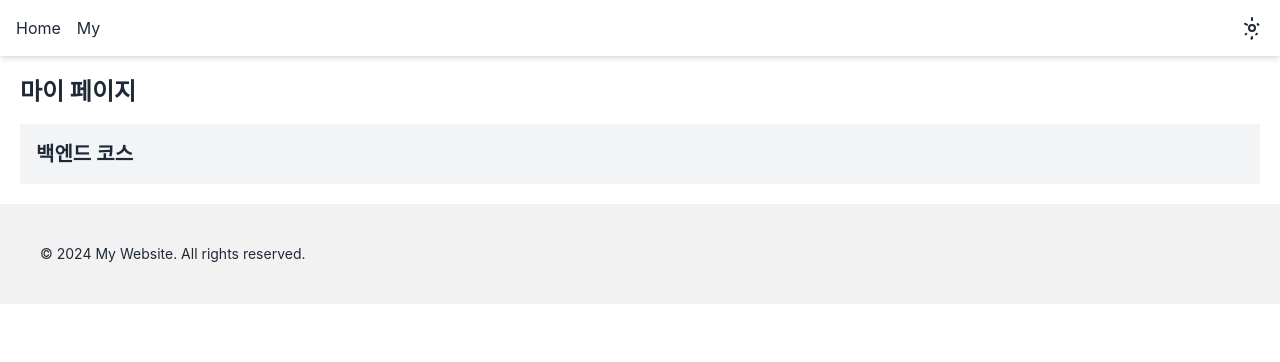
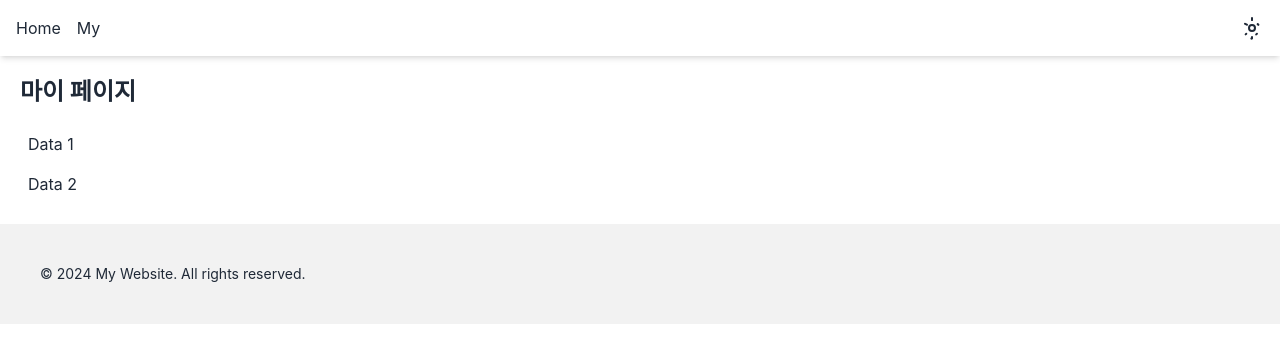
Before and after one commit to DAN-MU-ZI/capstone, a React (Create React App) app in the folder fe/: page /my in a window 1280 px wide. Shown: the top 362 px of the page. Built offline with nearby package versions, Linux system fonts and the light colour scheme.

Commit message:
데이터 의존성 분리

```diff
--- a/fe/src/dataService.ts
+++ b/fe/src/dataService.ts
@@ -1,17 +1,28 @@
 // dataService.ts
 
-// 데이터를 JSON 파일로부터 가져옴 (파일 시스템이나 임의의 데이터 반환)
-const data = require('./data2.json');  // 실제 데이터가 저장된 파일 경로
+// 여러 개의 데이터 파일을 배열로 관리
+const data1 = require('./data.json');
+const data2 = require('./data2.json');
+const dataStore = [data1, data2];
 
-// 데이터를 가져오는 함수
-export const getData = () => {
-    return data;  // 데이터를 반환
+// 인덱스를 통해 데이터를 반환하는 함수
+export const getData = (index: number) => {
+    if (index >= 0 && index < dataStore.length) {
+        return dataStore[index];  // 올바른 인덱스일 경우 해당 데이터를 반환
+    } else {
+        throw new Error('Invalid index provided');
+    }
 };
 
-// 개별 프로그램을 가져오는 함수 (필요시)
-export const getProgramById = (programId: string) => {
-    const programs = data.programs || [];
-    return programs.find((program: any) => program.uuid === programId);
+// 데이터 목록의 정보를 반환하는 함수
+export const getDataList = () => {
+    return dataStore.map((data, index) => {
+        const { title, description } = data;
+        return {
+            id: index,
+            name: `Data ${index + 1}`,
+            title: title || `Title ${index + 1}`,
+            description: description || `Description ${index + 1}`
+        };
+    });
 };
-
-// 필요시 더 세부적으로 데이터를 반환하는 함수 추가 가능
--- a/fe/src/pages/Flow.tsx
+++ b/fe/src/pages/Flow.tsx
@@ -1,6 +1,6 @@
 import React, { useState, MouseEvent } from 'react';
 import ReactFlow, { Node, Edge, useNodesState, useEdgesState } from 'react-flow-renderer';
-import { useNavigate } from 'react-router-dom';
+import { useNavigate, useParams } from 'react-router-dom';
 import Accordion from '@mui/material/Accordion';
 import AccordionSummary from '@mui/material/AccordionSummary';
 import AccordionDetails from '@mui/material/AccordionDetails';
@@ -43,8 +43,7 @@ interface Subject {
     modules: Module[];
 }
 
-const createNodesAndEdges = () => {
-    const data = getData();
+const createNodesAndEdges = (data: any) => {
     const nodes: Node[] = [];
     const edges: Edge[] = [];
     let yOffset = 0;
@@ -112,7 +111,12 @@ const createNodesAndEdges = () => {
 
 
 const Flow: React.FC = () => {
-    const { nodes, edges } = createNodesAndEdges();
+    const { programId } = useParams<{ programId: string }>();
+    const data = getData(Number(programId));
+
+    // 노드 및 엣지 생성
+    const { nodes, edges } = createNodesAndEdges(data);
+
     const [nodesState, setNodesState, onNodesChange] = useNodesState(nodes);
     const [edgesState, setEdgesState, onEdgesChange] = useEdgesState(edges);
     const [selectedSubject, setSelectedSubject] = useState<Subject | null>(null);
@@ -120,7 +124,6 @@ const Flow: React.FC = () => {
 
     // 노드 클릭 핸들러
     const onNodeClick = (event: MouseEvent, node: Node) => {
-        console.log('Node data:', node.data.nodeData);
         if (node.data.nodeData) {
             setSelectedSubject(node.data.nodeData as Subject);
         } else {
--- a/fe/src/pages/LessonPage.tsx
+++ b/fe/src/pages/LessonPage.tsx
@@ -43,7 +43,7 @@ const LessonPage: React.FC = () => {
     const subject = location.state?.subject;
 
     // 아코디언 네비게이션 상태 (보이거나 숨김 처리)
-    const [showAccordion, setShowAccordion] = useState<boolean>(true);
+    const [showAccordion, setShowAccordion] = useState<boolean>(false);
 
     // 좌측 아코디언에서의 펼침 상태와 하이라이팅 상태 관리
     const [expanded, setExpanded] = useState<string | false>(false);
@@ -164,7 +164,7 @@ const LessonPage: React.FC = () => {
             )}
 
             {/* 선택된 Lesson 정보 영역을 감싸는 컨텐츠 영역 */}
-            <div className={`flex items-center ${showAccordion ? 'w-3/4' : 'w-full'} p-6 relative`}>
+            <div className={`flex-grow ${showAccordion ? 'w-3/4' : 'w-full'} p-6 relative`}>
                 {/* 이전 버튼 */}
                 <button
                     className="absolute left-0 top-1/2 transform -translate-y-1/2 bg-gray-800 text-white p-3 rounded-full"
@@ -179,7 +179,7 @@ const LessonPage: React.FC = () => {
                 </button>
 
                 {/* 선택된 Lesson 정보 */}
-                <div className="flex-grow">
+                <div className="flex flex-col">
                     {/* 헤더 섹션 */}
                     <header className="bg-gray-800 text-white py-6 shadow-md">
                         <div className="container mx-auto px-4">
@@ -188,7 +188,7 @@ const LessonPage: React.FC = () => {
                         </div>
                     </header>
 
-                    {/* 메인 컨텐츠 */}
+                    {/* 메인 컨텐츠 - Flex와 items-center 제거로 상단 배치 */}
                     <main className="container mx-auto mt-8 px-4">
                         <h2 className="text-xl font-bold mb-4">Topics</h2>
                         <ul className="list-disc ml-6">
--- a/fe/src/pages/MyPage.tsx
+++ b/fe/src/pages/MyPage.tsx
@@ -1,44 +1,29 @@
-import React from 'react';
+import React, { useState } from 'react';
 import { useNavigate } from 'react-router-dom';
 import './styles.css';  // 스타일 파일
-import { getData } from '../dataService';
+import { getData, getDataList } from '../dataService';
 
-const data = getData();  // 데이터 가져오기
-
+// MyPage 컴포넌트
 const MyPage: React.FC = () => {
     const navigate = useNavigate();
 
-    const handleProgramClick = (programId: string) => {
-        if (programId) {
-            navigate(`/flow/${programId}`);  // programId를 전달하면서 Flow 페이지로 이동
-        } else {
-            console.error("Program ID is undefined");
-        }
+    const dataList = getDataList();
+
+    const handleProgramClick = (programId: any) => {
+        // 프로그램 선택 후 Flow 페이지로 이동하면서 데이터 전달
+        navigate(`/flow` + `/${programId}`);
     };
-
-    // 최상위 키가 무엇이든 간에 프로그램 목록을 가져오도록 설정
-    const topLevelKey = Object.keys(data)[0];  // 최상위 키 동적으로 가져오기
-    const programs = data[topLevelKey];  // 최상위 키로부터 데이터를 가져옴
 
     return (
         <div className="p-5">
             <h1 className="text-2xl font-bold mb-4">마이 페이지</h1>
-            <div className="grid grid-cols-1 gap-4">
-                {programs && programs.length > 0 ? (
-                    programs.map((program: any) => (
-                        <div
-                            key={program.uuid}
-                            className="p-4 bg-gray-100 hover:bg-gray-200 cursor-pointer"
-                            onClick={() => handleProgramClick(program.uuid)}
-                        >
-                            <h2 className="text-xl font-semibold">{program.title}</h2>
-                            <p>{program.content}</p>
-                        </div>
-                    ))
-                ) : (
-                    <p>No programs available.</p>  // 프로그램이 없는 경우 처리
-                )}
-            </div>
+            <ul>
+                {dataList.map((data) => (
+                    <li key={data.id} onClick={() => handleProgramClick(data.id)} className="cursor-pointer hover:bg-gray-200 p-2">
+                        {data.name}
+                    </li>
+                ))}
+            </ul>
         </div>
     );
 };
```
